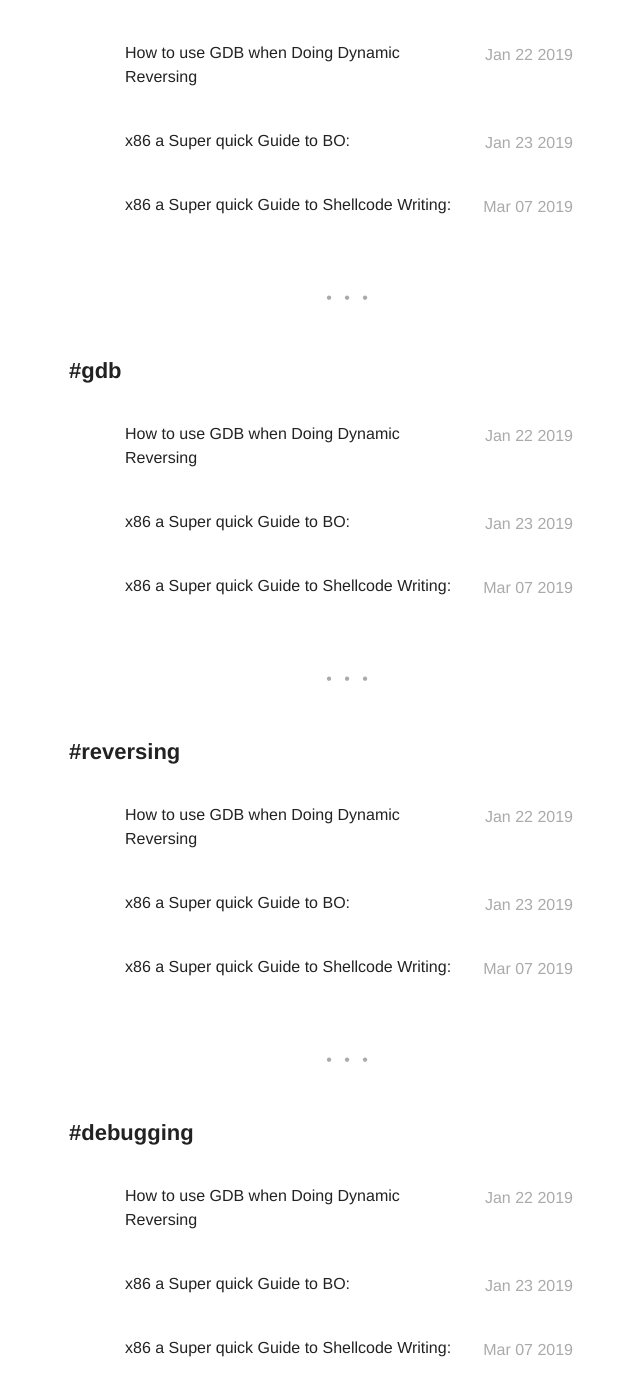
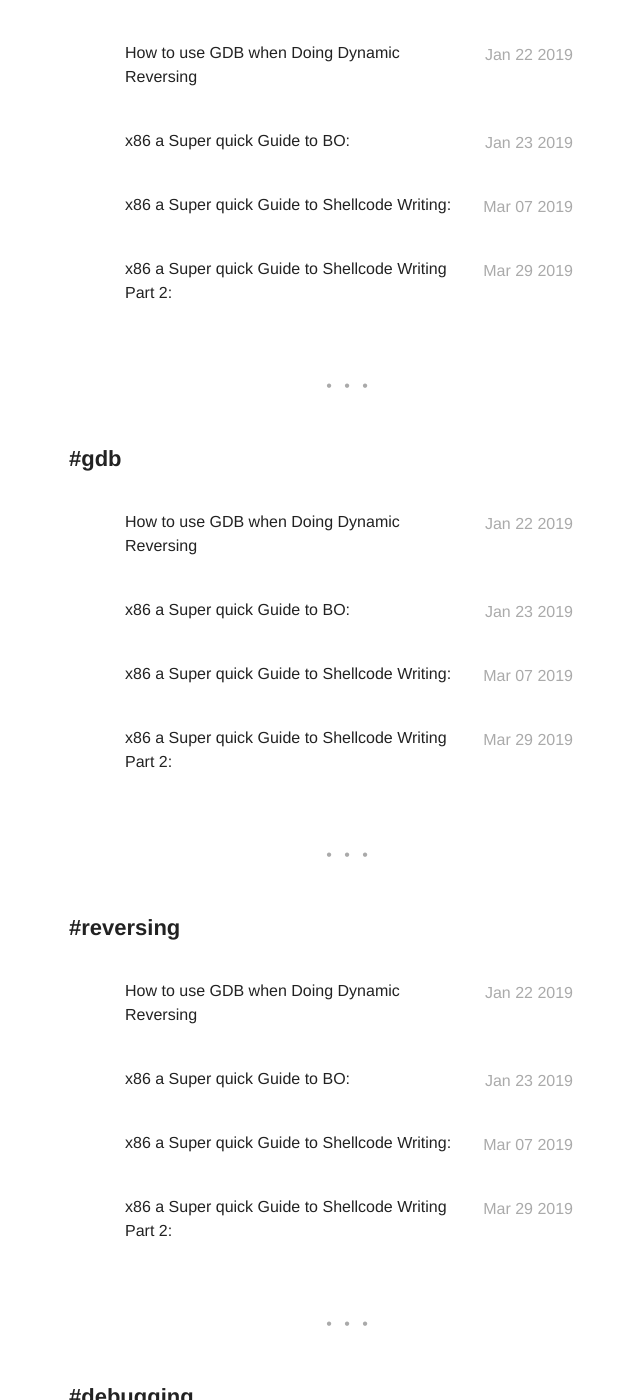
Before and after one commit to MaskedFox/maskedfox.github.io, a Jekyll site: the page built from tags.html, in a window 1280 px wide and 1400 px high, scrolled down 1104 px. Shown: the whole window, without its empty margins (291-931 px from the left). Built offline with Jekyll 4.4.1, drawn with Linux system fonts in a browser that asks for light colours; some of the changed text lies outside the part shown.

Commit message:
Update and rename Quick-Shellcode-Writing-P2.md to 2019-03-29-Quick-Shellcode-Writing-P2.md

```diff
--- a/_posts/Quick-Shellcode-Writing-P2.md
+++ b/_posts/2019-03-29-Quick-Shellcode-Writing-P2.md
@@ -20,4 +20,4 @@ description: Basics of Shellcode writing Part 2
 ---
 
 
-# **Writing Shellcode**
+# **Writing Shellcode Part 2**
```
